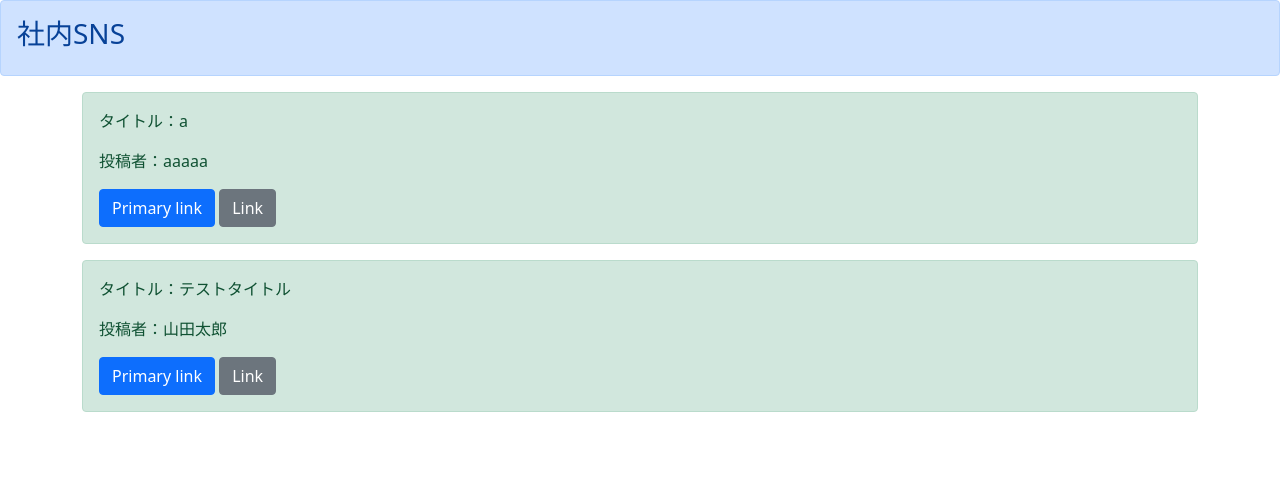
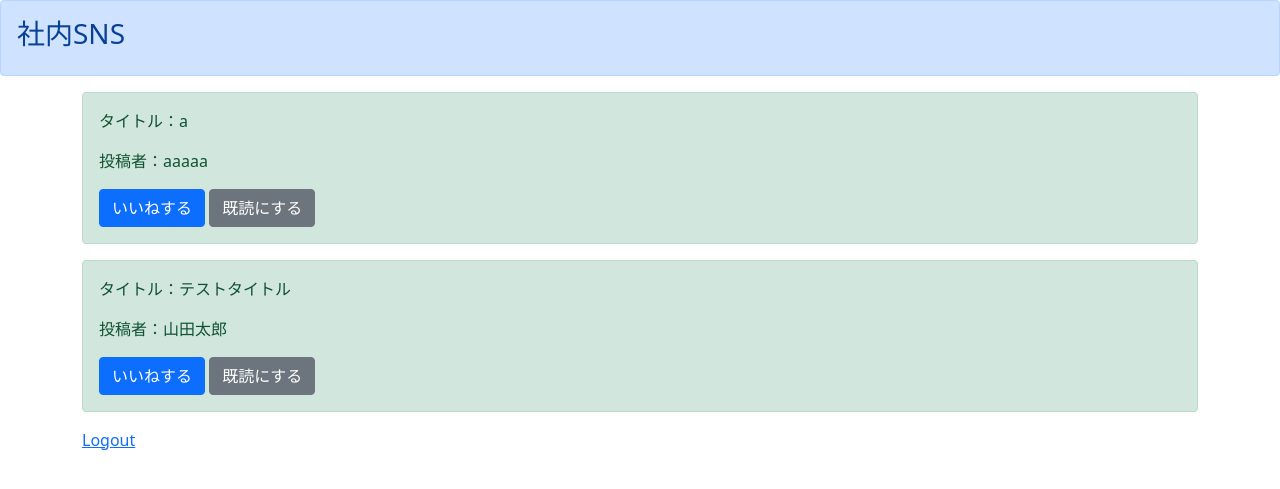
Before and after one commit to kyamaga/boardpjt, a Django app: template templates/list.html in a window 1280 px wide. Shown: the top 489 px of the page. Run offline with Django 3.2, Linux system fonts and the light colour scheme; the template is opened without the code that fills it: values that come from a table or form of the project are taken from there, others are empty; data comes from the database, SQL or seed files in the repository; both versions use the stored data as it was after the commit.

Commit message:
自宅20210119

```diff
--- a/boardapp/urls.py
+++ b/boardapp/urls.py
@@ -1,9 +1,10 @@
 from os import name
 from django.urls import path
-from .views import signupfunc, loginfunc, listfunc
+from .views import signupfunc, loginfunc, listfunc, logoutfunc
 
 urlpatterns = [
     path('signup/', signupfunc, name='signup'),
     path('login/', loginfunc, name='login'),
     path('list/', listfunc, name='list'),
+    path('logout/', logoutfunc, name='logout'),
 ]
--- a/boardpjt/settings.py
+++ b/boardpjt/settings.py
@@ -127,3 +127,5 @@ STATICFILES_DIRS = [str(BASE_DIR / 'static')]
 MEDIA_URL = 'medi/'
 
 MEDIA_ROOT = BASE_DIR / 'media'
+
+LOGIN_URL = 'login'
--- a/templates/list.html
+++ b/templates/list.html
@@ -12,9 +12,10 @@
     <div class="alert alert-success" role="alert">
         <p>タイトル：{{ item.title }}</p>
         <p>投稿者：{{ item.author }}</p>
-        <a href="#" class="btn btn-primary" role="button" aria-pressed="true">Primary link</a>
-        <a href="#" class="btn btn-secondary" role="button" aria-pressed="true">Link</a>
+        <a href="{% url 'good' item.pk %}" class="btn btn-primary" role="button" aria-pressed="true">いいねする</a>
+        <a href="{% url 'read' item.pk %}" class="btn btn-secondary" role="button" aria-pressed="true">既読にする</a>
     </div>
     {% endfor %}
+    <a href="{% url 'logout' %}">Logout</a>
 </div>
 {% endblock content %}
```
Also changed, not shown: boardapp/views.py (+9 -2 lines), db.sqlite3.
